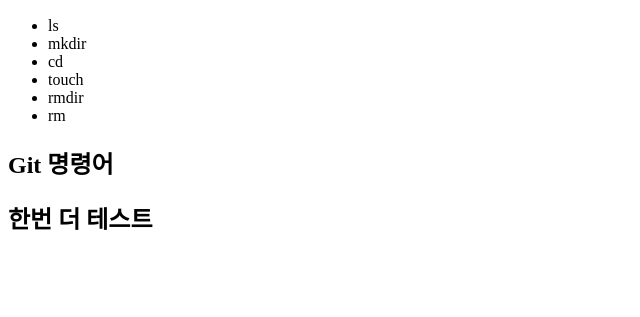
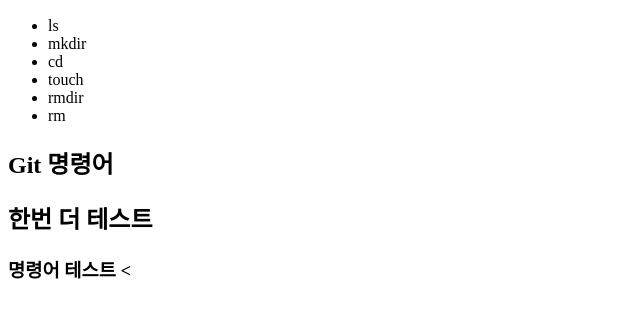
Before and after one commit to lsk9768/jeunju, a plain HTML site: page index.html in a window 1280 px wide. Shown: the part 127-444 px from the top of the page, without its empty margins (0-640 px from the left). Drawn offline with Linux system fonts and the light colour scheme.

Commit message:
동시수정 테스트

```diff
--- a/index.html
+++ b/index.html
@@ -23,5 +23,7 @@
     </ul>
     <h2>Git 명령어</h2>
     <h2>한번 더 테스트</h2>
+
+    <h3>명령어 테스트 <
 </body>
 </html>
```
